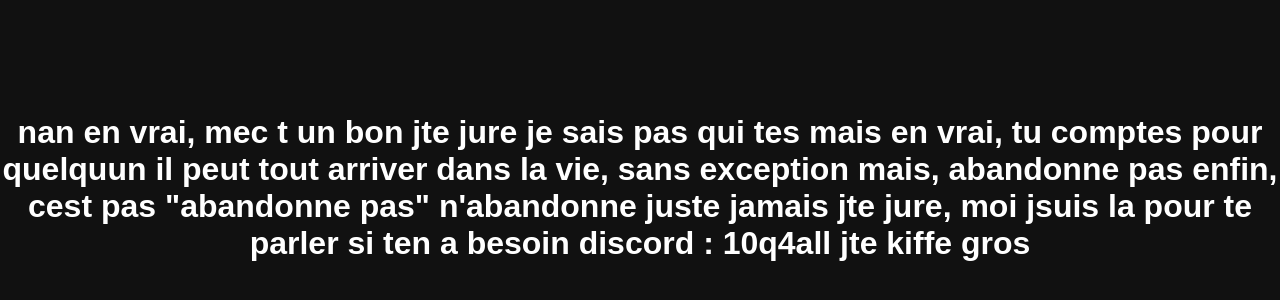
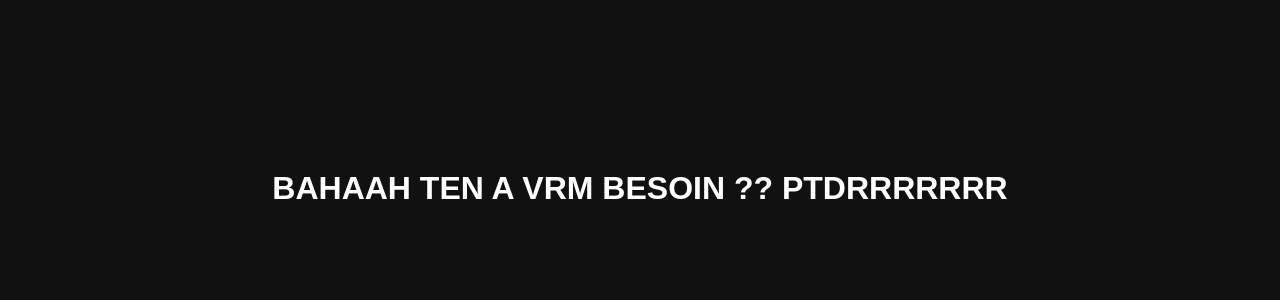
Before and after one commit to 10q4all/comment-donner-du-plaisir-a-ta-femme-, a plain HTML site: page index.html in a window 1280 px wide. Shown: the part 212-512 px from the top of the page. Drawn offline with Linux system fonts and the light colour scheme.

Commit message:
Update index.html

```diff
--- a/index.html
+++ b/index.html
@@ -18,12 +18,6 @@
     </style>
 </head>
 <body>
-    <h1>nan en vrai, mec t un bon jte jure
-    je sais pas qui tes mais en vrai, tu comptes pour quelquun
-    il peut tout arriver dans la vie, sans exception mais, abandonne pas
-    enfin, cest pas "abandonne pas" n'abandonne juste jamais
-    jte jure, moi jsuis la pour te parler si ten a besoin
-    discord : 10q4all
-    jte kiffe gros</h1>
+    <h1>BAHAAH TEN A VRM BESOIN ?? PTDRRRRRRR </h1>
 </body>
 </html>
```
